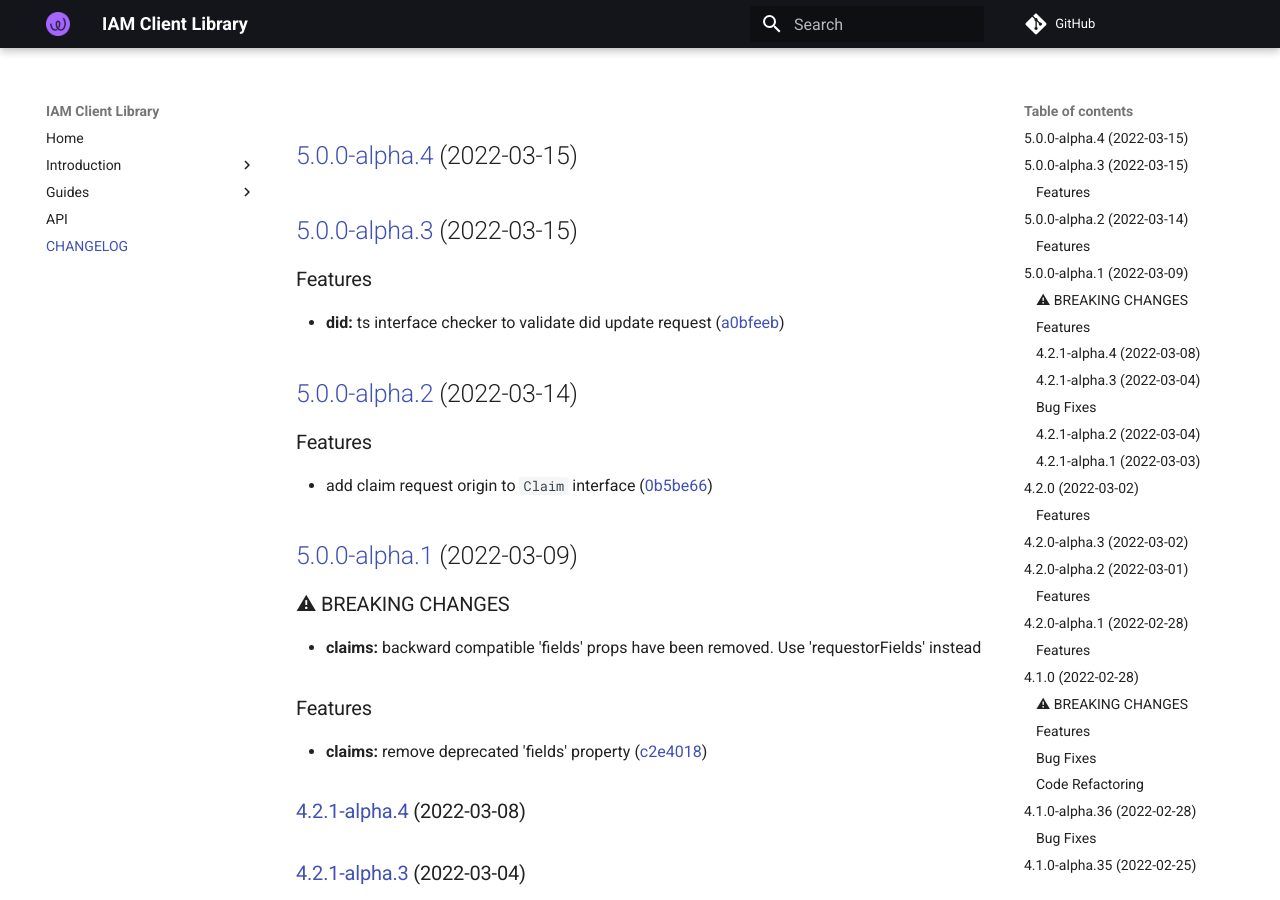
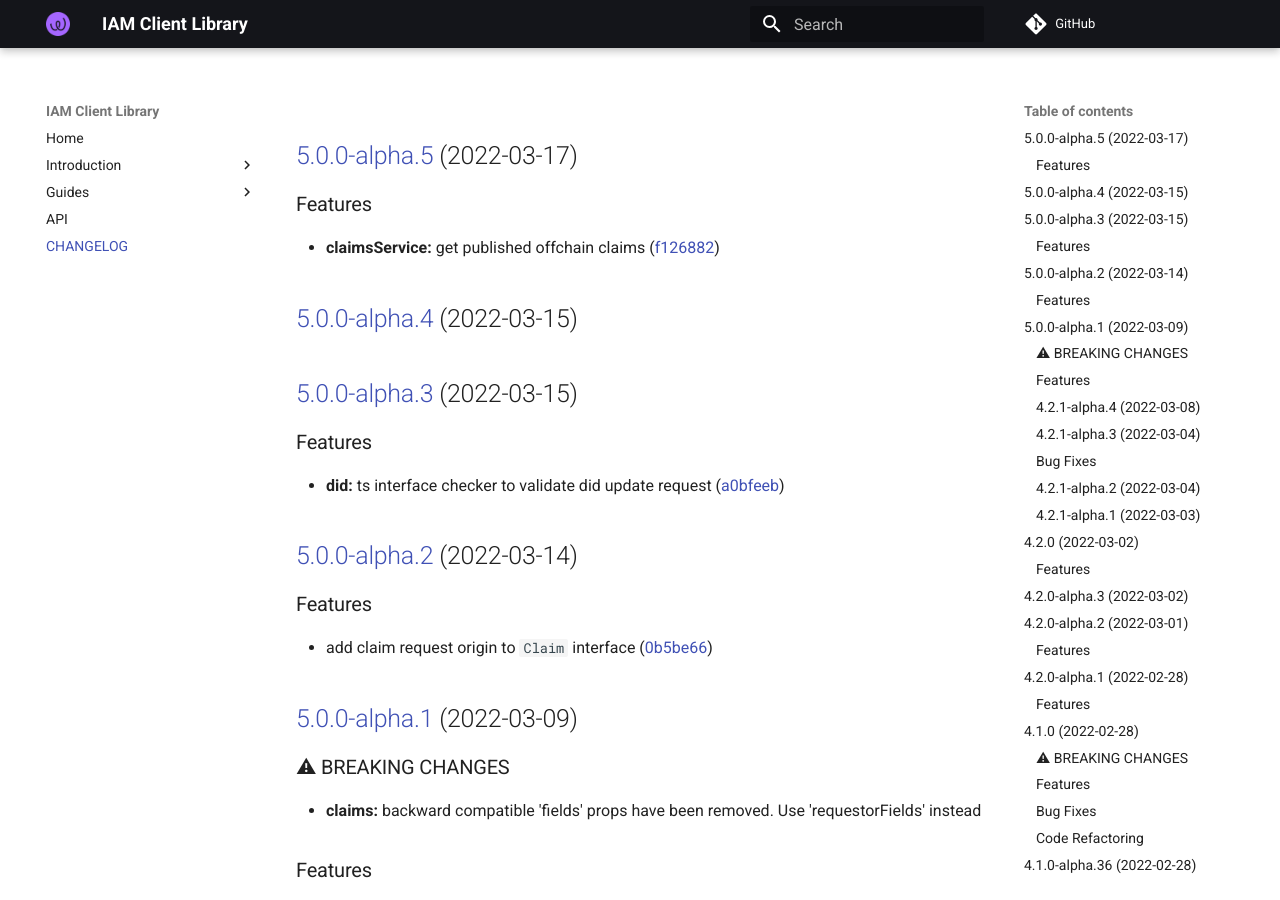
Before and after one commit to energywebfoundation/iam-client-lib, an MkDocs documentation site: the page built from docs/CHANGELOG.md, in a window 1280 px wide and 900 px high. Built offline with MkDocs 1.6.1 and Material for MkDocs 9.7.7, drawn with Linux system fonts in a browser that asks for light colours; comment, search, counter and statistics services are not loaded.

Commit message:
chore(release): 5.0.0-alpha.5 [skip ci]
## [5.0.0-alpha.5](https://github.com/energywebfoundation/iam-client-lib/compare/v5.0.0-alpha.4...v5.0.0-alpha.5) (2022-03-17)

### Features

* **claimsService:** get published offchain claims ([f126882](https://github.com/energywebfoundation/iam-client-lib/commit/f126882ddf14951012162f4b283d9f23e5aca3d0))

```diff
--- a/docs/CHANGELOG.md
+++ b/docs/CHANGELOG.md
@@ -1,3 +1,10 @@
+## [5.0.0-alpha.5](https://github.com/energywebfoundation/iam-client-lib/compare/v5.0.0-alpha.4...v5.0.0-alpha.5) (2022-03-17)
+
+
+### Features
+
+* **claimsService:** get published offchain claims ([f126882](https://github.com/energywebfoundation/iam-client-lib/commit/f126882ddf14951012162f4b283d9f23e5aca3d0))
+
 ## [5.0.0-alpha.4](https://github.com/energywebfoundation/iam-client-lib/compare/v5.0.0-alpha.3...v5.0.0-alpha.4) (2022-03-15)
 
 ## [5.0.0-alpha.3](https://github.com/energywebfoundation/iam-client-lib/compare/v5.0.0-alpha.2...v5.0.0-alpha.3) (2022-03-15)
--- a/package.json
+++ b/package.json
@@ -1,6 +1,6 @@
 {
   "name": "iam-client-lib",
-  "version": "5.0.0-alpha.4",
+  "version": "5.0.0-alpha.5",
   "description": "Library for Decentralized Identity and Access Management",
   "main": "dist/index.js",
   "module": "dist/index.esm.js",
```
